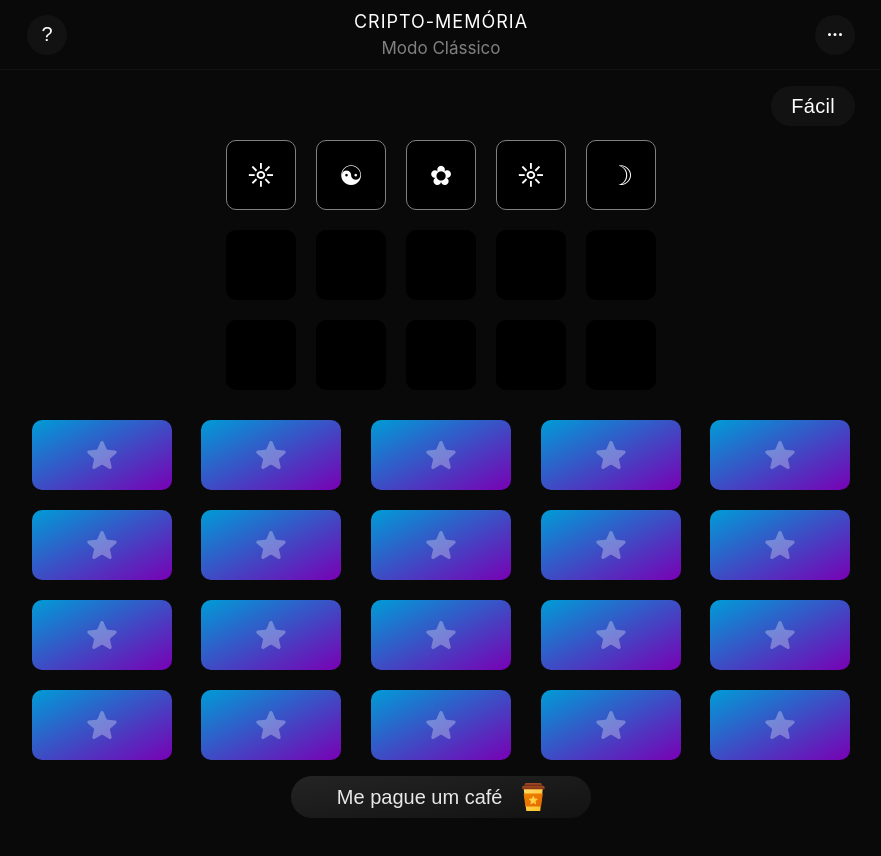
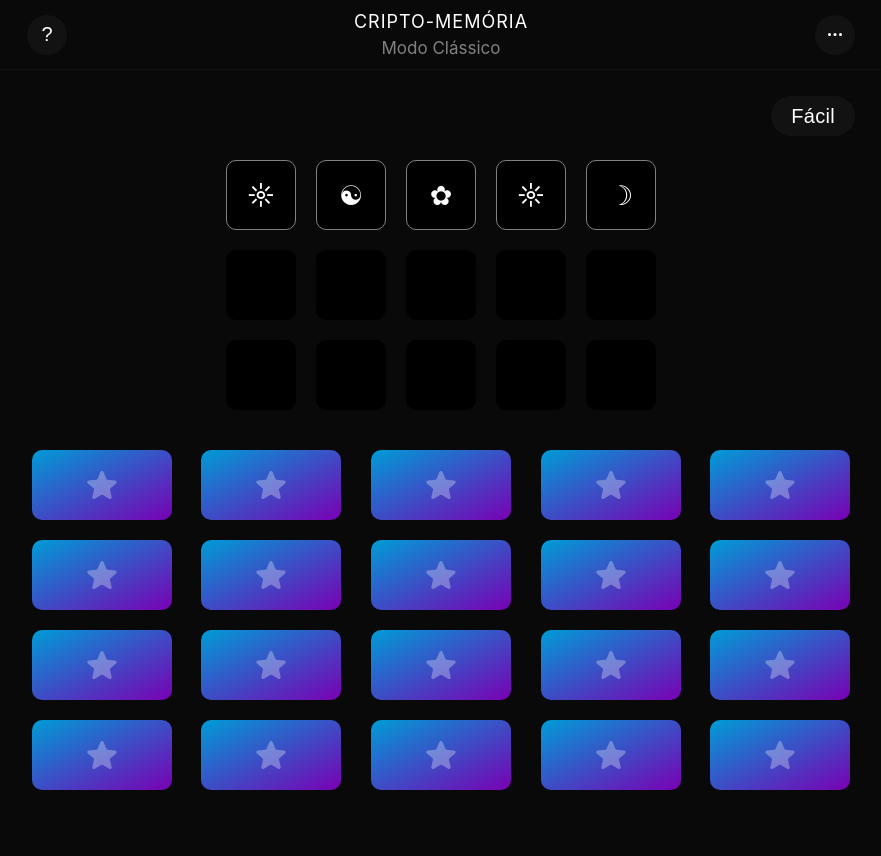
Before and after one commit to abner-bernal/criptomemoria, a Next.js app: page / in a window 1280 px wide. Shown: the top 856 px of the page, without its empty margins (199-1080 px from the left). Built offline with nearby package versions, Linux system fonts and the light colour scheme.

Commit message:
Remove Donate

```diff
--- a/src/pages/about.tsx
+++ b/src/pages/about.tsx
@@ -42,12 +42,12 @@ const About: NextPage = () => {
         .</Text1>
         <Text2>Uma ideia entre um turbilhão de ideias loucas da cabeça de um programador com muitos sonhos e poucas oportunidades.</Text2>
       </Content>
-      <DonateContainer>
+      {/* <DonateContainer>
         <DonateTitle>Apoie</DonateTitle>
         <ButtonContainer>
           <PayPalButton />
         </ButtonContainer>
-      </DonateContainer>
+      </DonateContainer> */}
     </>
   )
 }
--- a/src/pages/frenetic.tsx
+++ b/src/pages/frenetic.tsx
@@ -102,7 +102,7 @@ const FreneticMode: NextPage = () => {
       <Head>
         <title>CRIPTO | Frenético</title>
       </Head>
-      <BuyMeACoffee />
+      {/* <BuyMeACoffee /> */}
       <Grid
         cards={cards}
         tries={tries}
--- a/src/pages/index.tsx
+++ b/src/pages/index.tsx
@@ -96,7 +96,7 @@ const Home: NextPage = () => {
       <Head>
         <title>CRIPTO | Clássico</title>
       </Head>
-      <BuyMeACoffee />
+      {/* <BuyMeACoffee /> */}
       <Grid
         cards={cards}
         tries={tries}
```
